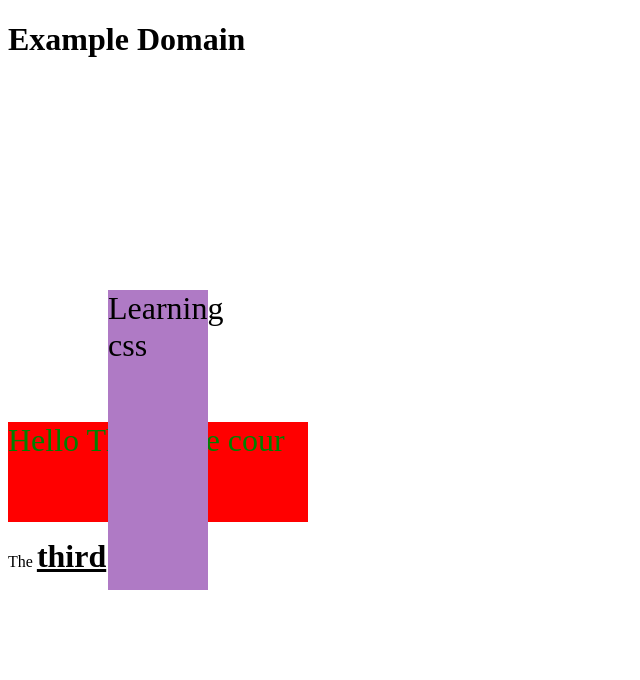
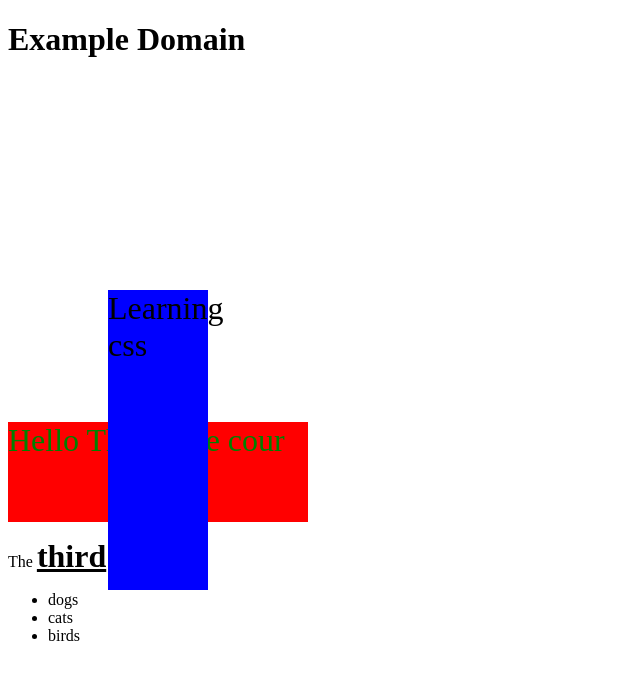
Before and after one commit to Aeropio/sample, a plain HTML site: page index.html in a window 1280 px wide. Shown: the whole page, without its empty margins (0-640 px from the left). Drawn offline with Linux system fonts and the light colour scheme.

Commit message:
made a list in index

```diff
--- a/index.html
+++ b/index.html
@@ -27,7 +27,7 @@
         }
         .bluebox
         {
-            background-color: #AF7AC5  ;
+            background-color: blue  ;
             width: 100px;
             height: 300px;
             position: relative;
@@ -59,6 +59,11 @@
     <div class="redbox"><p id="green" class="large">Hello This is the cour</p></div>
     <div></div>
     <p> The <span class="underline large bold">third</span> para</p>
+    <ul>
+        <li>dogs</li>
+        <li>cats</li>
+        <li>birds</li>
+    </ul>
 
 
 </body>
```
